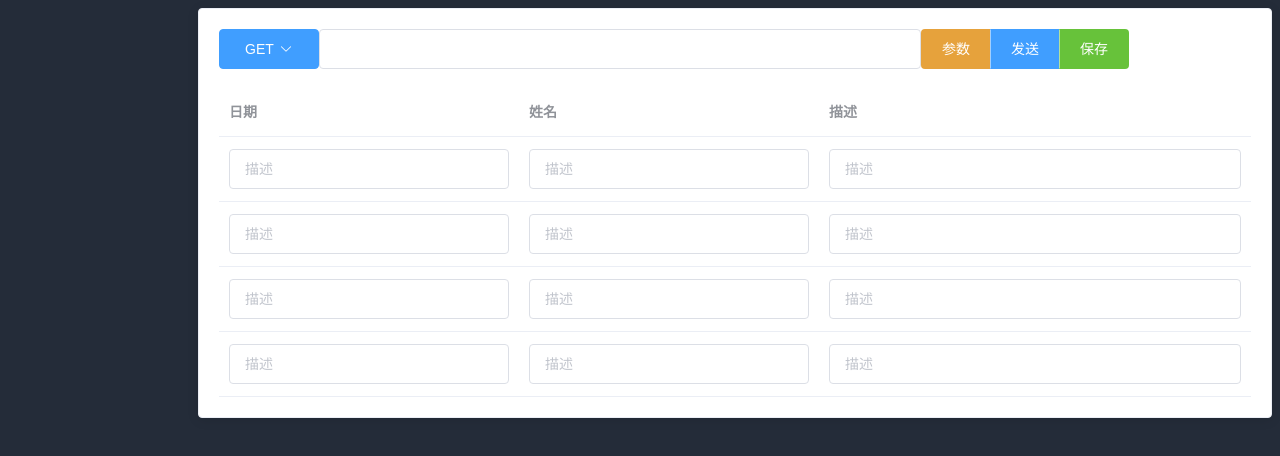
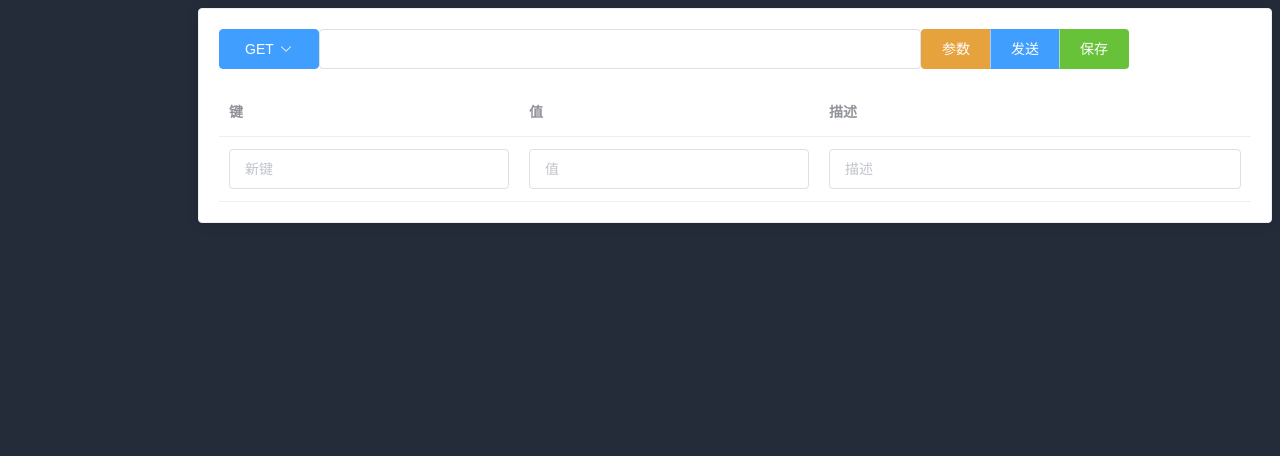
Before and after one commit to caleb-meteor/ccwwBlog, a Vue app in the folder fornt/: page /#/api in a window 1280 px wide. Shown: the top 456 px of the page. Built offline with nearby package versions, Linux system fonts and the light colour scheme.

Commit message:
API页面开发

```diff
--- a/fornt/src/view/API.vue
+++ b/fornt/src/view/API.vue
@@ -18,36 +18,42 @@
       </el-col>
       <el-col :span="6" style="min-width: 210px;">
         <el-button-group>
-          <el-button type="warning">参数</el-button>
+          <el-button type="warning" v-on:click.native="showParams">参数</el-button>
           <el-button type="primary">发送</el-button>
           <el-button type="success">保存</el-button>
         </el-button-group>
     </el-col>
   </el-row>
   <div style="margin-top: 20px;"></div>
+  <div v-if="params.show">
     <el-table
-    :data="tableData"
+    :data="params.data"
     style="width: 100%">
     <el-table-column
-      label="日期"
+      label="键"
       width="300">
       <template slot-scope="scope">
-        <el-input placeholder="描述"></el-input>
+        <el-input placeholder="新键" v-model="scope.row.key"></el-input>
       </template>
     </el-table-column>
     <el-table-column
-      label="姓名"
+      label="值"
       width="300">
       <template slot-scope="scope">
-        <el-input placeholder="描述"></el-input>
+        <el-input placeholder="值" v-model="scope.row.value"></el-input>
       </template>
     </el-table-column>
     <el-table-column label="描述">
       <template slot-scope="scope">
-        <el-input placeholder="描述"></el-input>
+        <el-input placeholder="描述" v-model="scope.row.detail" v-on:mouseover.native="showdel(scope.$index)"
+         v-on:mouseout.native="hiddendel(scope.$index)">
+          <template slot="append"><i class="el-icon-delete" v-if="scope.row.showdel"></i></template>
+        </el-input>
       </template>
     </el-table-column>
   </el-table>
+  </div>
+
   </el-card>
 </div>
 </template>
@@ -60,28 +66,41 @@
           active:'GET',
           url:''
         },
-        tableData: [{
-          date: '2016-05-02',
-          name: '王小虎',
-          address: '上海市普陀区金沙江路 1518 弄'
-        }, {
-          date: '2016-05-04',
-          name: '王小虎',
-          address: '上海市普陀区金沙江路 1517 弄'
-        }, {
-          date: '2016-05-01',
-          name: '王小虎',
-          address: '上海市普陀区金沙江路 1519 弄'
-        }, {
-          date: '2016-05-03',
-          name: '王小虎',
-          address: '上海市普陀区金沙江路 1516 弄'
-        }]
+        params:{
+          show:true,
+          data:[{
+            key:'',
+            value:'',
+            detail:'',
+            showdel:false
+          }]
+        }
       }
     },
     methods: {
       active:function(item) {
         this.request.active = item;
+      },
+      showParams:function(){
+        this.params.show = this.params.show ? false : true;
+      },
+      showdel:function(index){
+        console.log(index,this.params.data.length-1);
+        if(index != this.params.data.length-1) this.params.data[index].showdel = true;
+      },
+      hiddendel:function(index){
+        console.log(index,this.params.data.length-1);
+        if(index != this.params.data.length-1) this.params.data[index].showdel = false;
+      }
+    },
+    watch:{
+      params:{
+        handler(val,oldVal){
+          var data = val.data[val.data.length-1];
+          console.log(data)
+          if(data.key || data.value || data.detail) this.params.data.push({key:'',value:'',detail:''});
+        },
+        deep:true
       }
     }
   };
```
